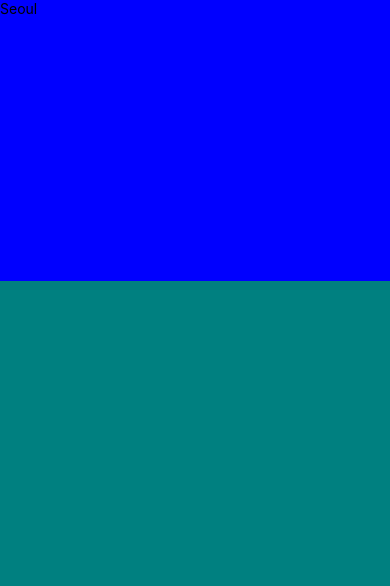
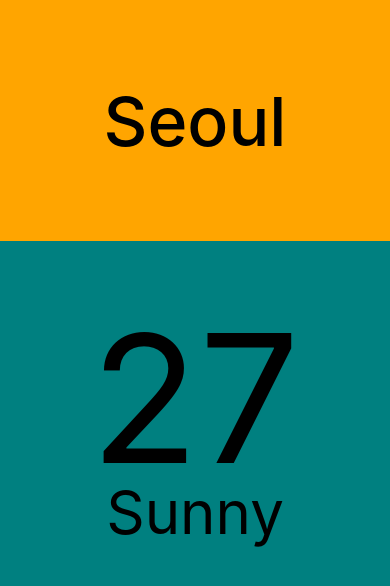
Before and after one commit to card-yun/memento, a React Native app: screen / in a window 390 px wide. Shown: the top 586 px of the page. Built offline with nearby package versions, Linux system fonts and the light colour scheme.

Commit message:
layout & styles practice

```diff
--- a/App.js
+++ b/App.js
@@ -5,11 +5,15 @@
 export default function App() {
   return (
     <View style={styles.container}>
-      {/*[JSX주석]<StatusBar style="light" />*/}
       <View style={styles.city}>
-        <Text>Seoul</Text>
+        <Text style={styles.cityName}>Seoul</Text>
       </View>
-      <View style={styles.weather}></View>
+      <View style={styles.weather}>
+        <View style={styles.day}>
+          <Text style={styles.temp}>27</Text>
+          <Text style={styles.description}>Sunny</Text>
+        </View>
+      </View>
     </View>
   );
 }
@@ -21,10 +25,27 @@
   },
   city: {
     flex: 1,
-    backgroundColor: "blue",
+    justifyContent: "center",
+    alignItems: "center",
+  },
+  cityName: {
+    fontSize: 68,
+    fontWeight: 500,
   },
   weather: {
-    flex: 2,
+    flex: 2.5,
+  },
+  day: {
+    flex: 1,
+    alignItems: "center",
     backgroundColor: "teal",
   },
+  temp: {
+    marginTop: 50,
+    fontSize: 178,
+  },
+  description: {
+    marginTop: -30,
+    fontSize: 60,
+  },
 });
```
